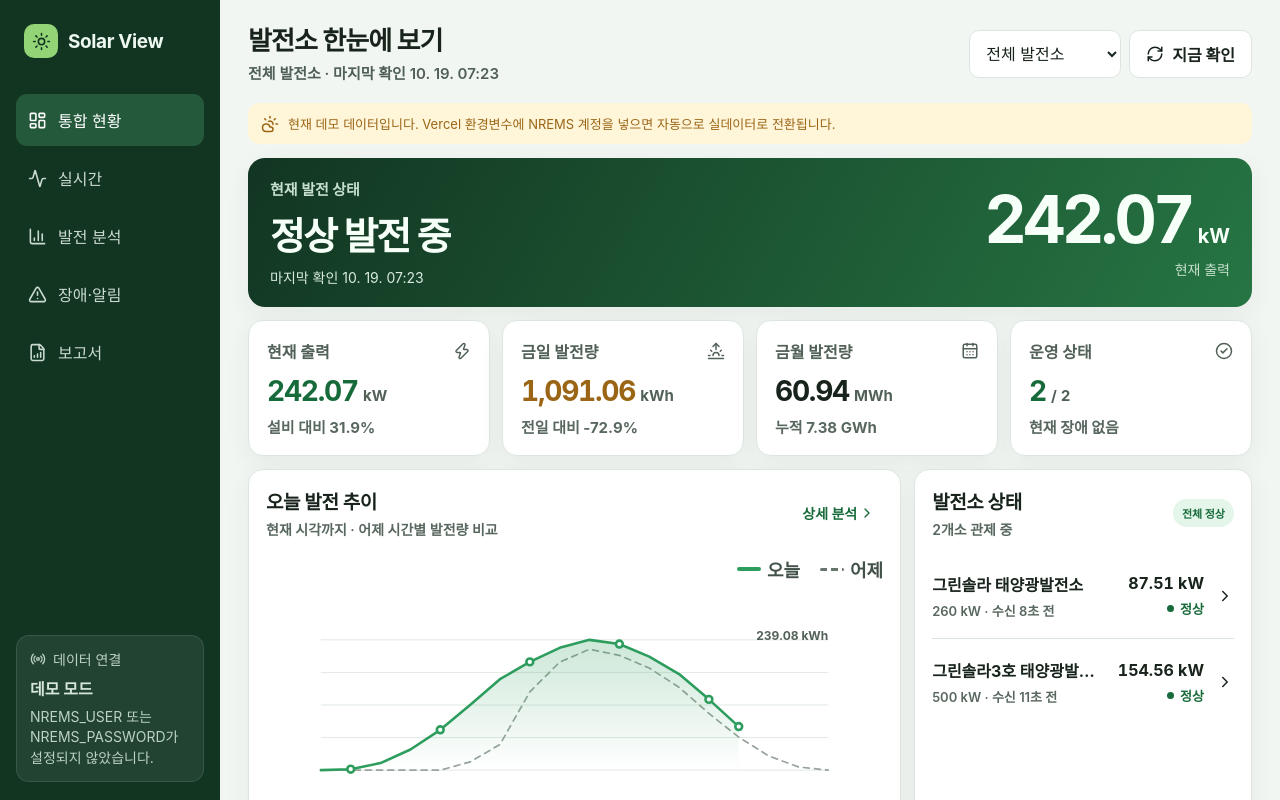
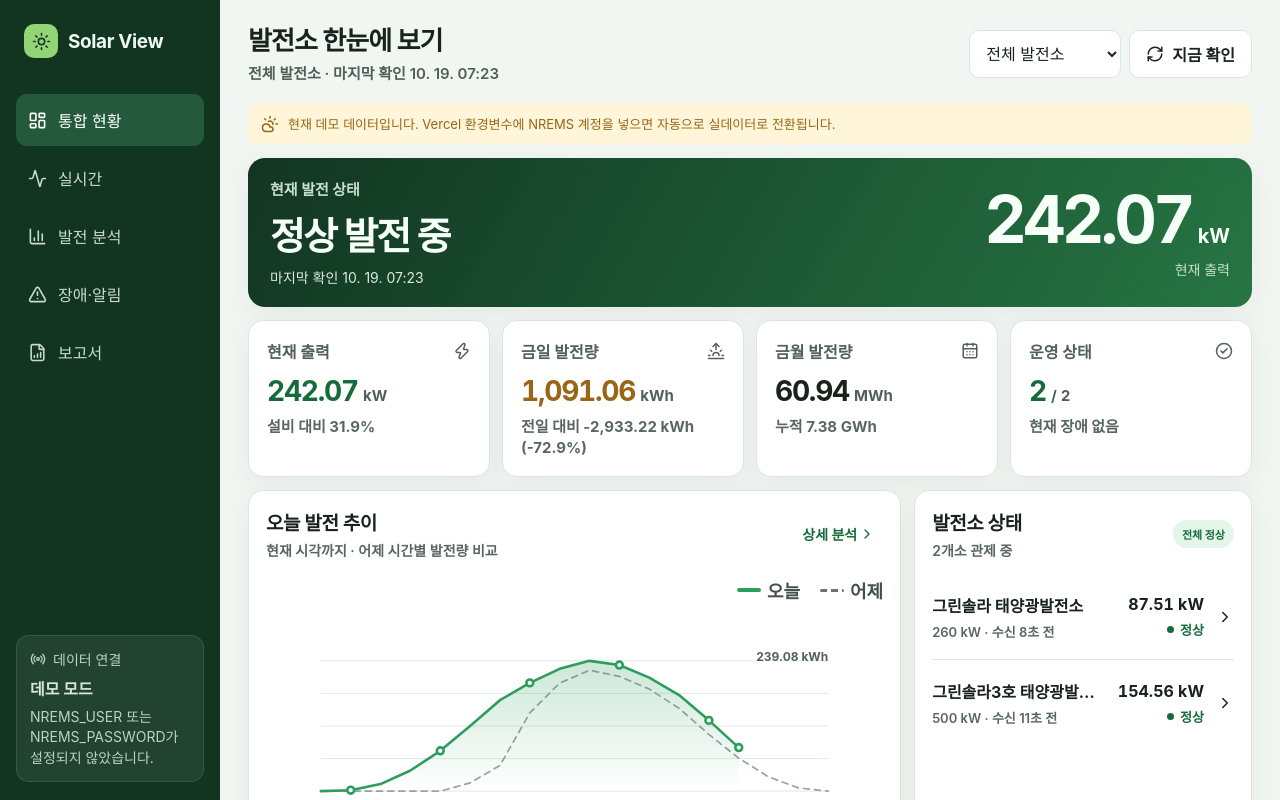
Before and after one commit to soobeom82-glitch/green-solar, a Next.js app: page / in a window 1280 px wide. Shown: the top 800 px of the page. Built offline with nearby package versions, Linux system fonts and the light colour scheme.

Commit message:
Show absolute daily generation difference

```diff
--- a/app/globals.css
+++ b/app/globals.css
@@ -79,7 +79,7 @@ button { color: inherit; }
 .kpi-label { color: #526158; display: flex; align-items: center; justify-content: space-between; gap: 8px; font-size: 16px; font-weight: 750; }
 .kpi-value { margin-top: 11px; font-size: clamp(26px, 2.2vw, 32px); font-weight: 750; letter-spacing: -0.045em; white-space: nowrap; overflow: hidden; text-overflow: ellipsis; font-variant-numeric: tabular-nums; }
 .kpi-value span { margin-left: 5px; color: #526158; font-size: 15px; font-weight: 700; letter-spacing: 0; }
-.kpi-note { margin-top: 8px; color: #59685f; font-size: 15px; font-weight: 650; white-space: nowrap; overflow: hidden; text-overflow: ellipsis; }
+.kpi-note { margin-top: 8px; color: #59685f; font-size: 15px; font-weight: 650; line-height: 1.4; }
 .tone-good { color: var(--green-700); }
 .tone-warning { color: var(--yellow-700); }
 
--- a/components/solar-dashboard.tsx
+++ b/components/solar-dashboard.tsx
@@ -378,6 +378,13 @@ function OverviewSection({ data, summary, monthEnergy, outputRate, normalTotal,
   onSelectPlant: (id: string) => void;
   onOpenTrends: () => void;
 }) {
+  const yesterdayDifference = summary.todayKwh - summary.yesterdayKwh;
+  const yesterdayComparison = yesterdayDelta == null
+    ? "전일 데이터 확인 중"
+    : yesterdayDifference === 0
+      ? "전일과 같음 (0%)"
+      : `전일 대비 ${yesterdayDifference > 0 ? "+" : "-"}${formatNumber(Math.abs(yesterdayDifference))} kWh (${yesterdayDelta > 0 ? "+" : ""}${formatNumber(yesterdayDelta, 1)}%)`;
+
   return (
     <div className="section-stack">
       <section className="senior-status-card" aria-label="현재 발전 상태">
@@ -390,7 +397,7 @@ function OverviewSection({ data, summary, monthEnergy, outputRate, normalTotal,
       </section>
       <section className="kpi-grid" aria-label="핵심 발전 지표">
         <KpiCard label="현재 출력" value={formatNumber(summary.currentKw)} unit="kW" note={`설비 대비 ${formatNumber(outputRate, 1)}%`} icon={Zap} tone="good" />
-        <KpiCard label="금일 발전량" value={formatNumber(summary.todayKwh)} unit="kWh" note={yesterdayDelta == null ? "전일 데이터 확인 중" : `전일 대비 ${yesterdayDelta >= 0 ? "+" : ""}${formatNumber(yesterdayDelta, 1)}%`} icon={Sunrise} tone={yesterdayDelta != null && yesterdayDelta < 0 ? "warning" : "good"} />
+        <KpiCard label="금일 발전량" value={formatNumber(summary.todayKwh)} unit="kWh" note={yesterdayComparison} icon={Sunrise} tone={yesterdayDelta != null && yesterdayDelta < 0 ? "warning" : "good"} />
         <KpiCard label="금월 발전량" value={formatNumber(monthEnergy.value)} unit={monthEnergy.unit} note={`누적 ${formatNumber(summary.totalKwh / 1_000_000)} GWh`} icon={CalendarDays} />
         <KpiCard label="운영 상태" value={`${normalTotal}`} unit={`/ ${monitoredTotal}`} note={summary.faultCount + summary.offlineCount === 0 ? "현재 장애 없음" : `확인 필요 ${summary.faultCount + summary.offlineCount}개소`} icon={CheckCircle2} tone={summary.faultCount + summary.offlineCount === 0 ? "good" : "warning"} />
       </section>
```
